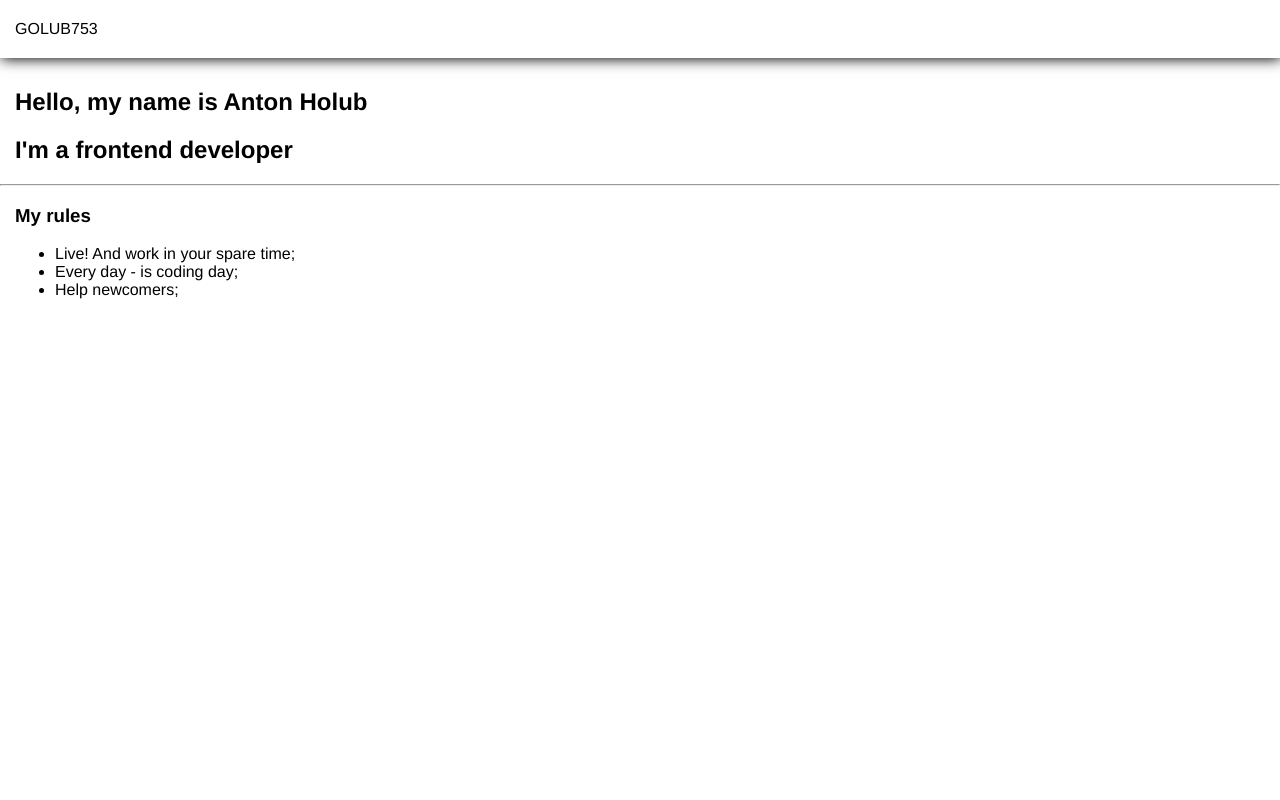
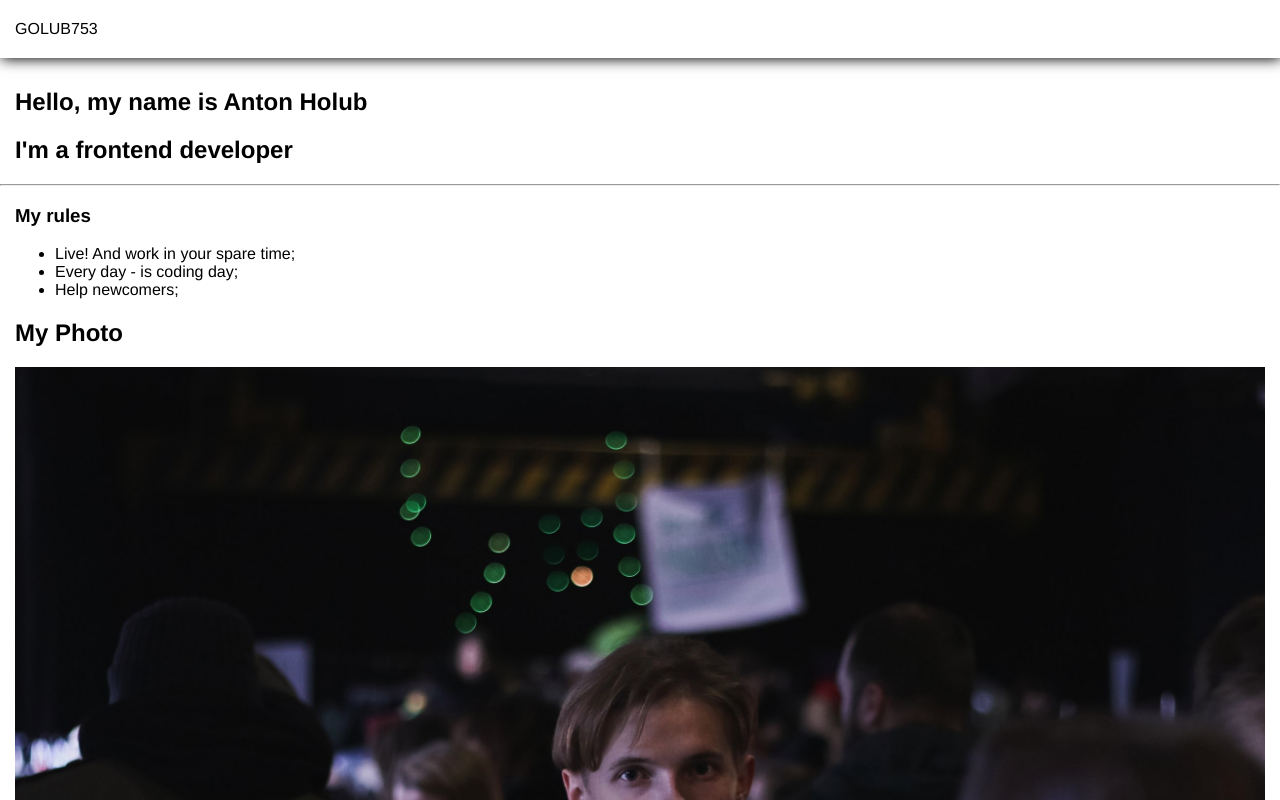
Before and after one commit to golub753/rsschool-cv, a plain HTML site: page index.html in a window 1280 px wide. Shown: the top 800 px of the page. Drawn offline with Linux system fonts and the light colour scheme.

Commit message:
feat: apply my photo

```diff
--- a/index.html
+++ b/index.html
@@ -40,5 +40,13 @@
                     </ul>
                 </div>
             </section>
+    <section class="main">
+        <div class="container">
+            <h2 class="main-subtitle">
+                My Photo
+            </h2>
+            <img src="./avatar.jpg" alt="avatar" class="main-photo">
+        </div>
+    </section>
 </body>
 </html>
--- a/style.css
+++ b/style.css
@@ -26,3 +26,7 @@ body {
     font-family: 'Franklin Gothic Medium', 'Arial Narrow', Arial, sans-serif;
     color: #000000;
 }
+.main-photo {
+    width: 100%;
+    height: fit-content;
+}
```
Also changed, not shown: avatar.jpg (added).
